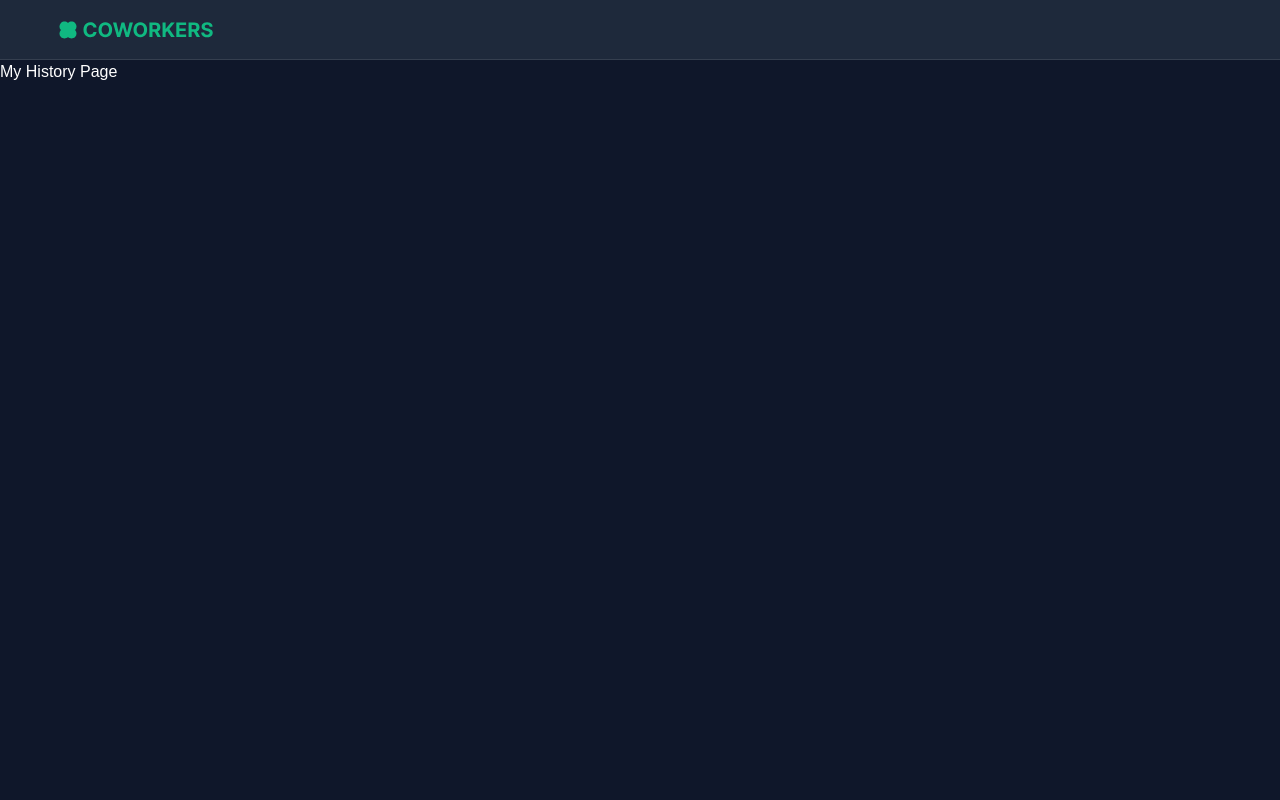
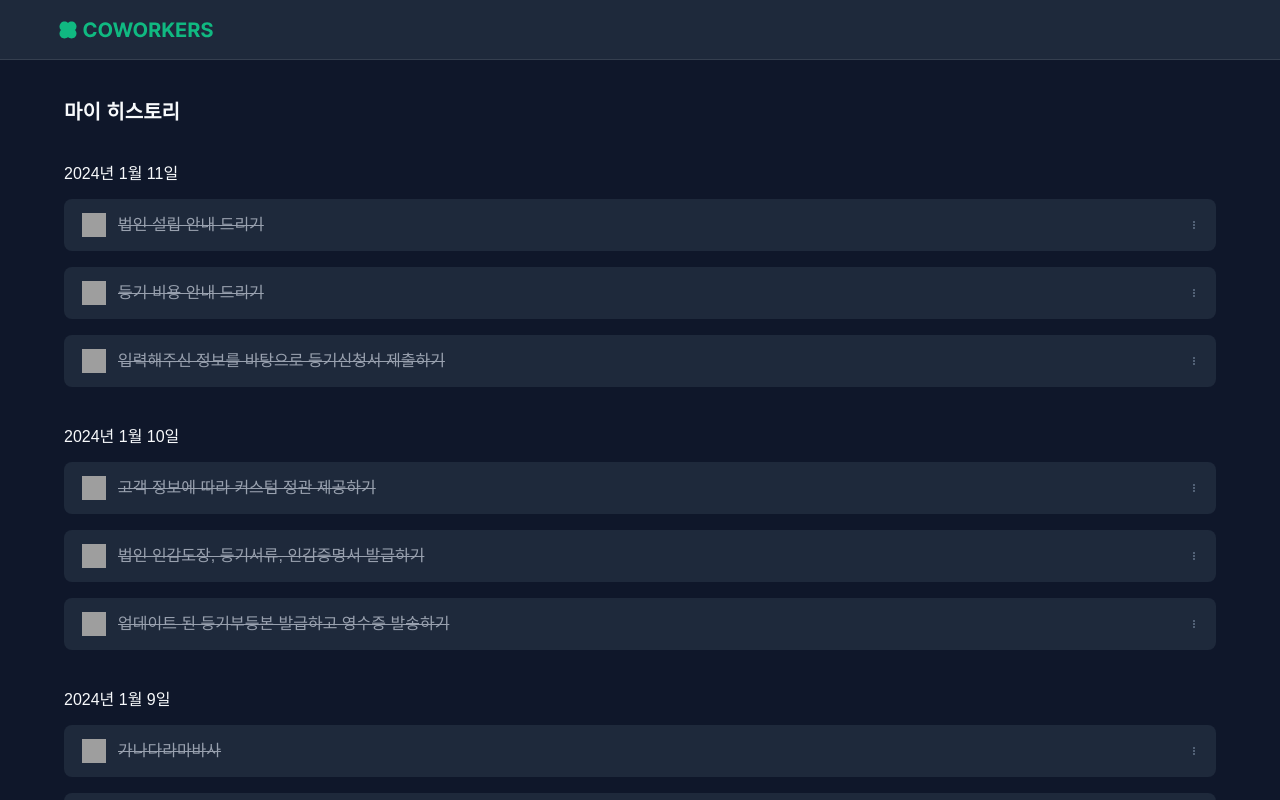
Before and after one commit to ozen0718/coworkers, a Next.js app: page /myhistory in a window 1280 px wide. Shown: the top 800 px of the page. Built offline with nearby package versions, Linux system fonts and the light colour scheme; grey boxes are pictures that could not be loaded.

Commit message:
[Refactor] Remove unnecessary wrapper div

```diff
--- a/src/app/(main)/[teamid]/page.tsx
+++ b/src/app/(main)/[teamid]/page.tsx
@@ -12,8 +12,7 @@ export default function TeamPage() {
   const sectionHeaderButtonStyle = 'text-md-regular text-primary';
 
   return (
-    <div className="bg-bg300 flex min-h-[100vh] w-full min-w-[375px] flex-col items-center justify-start px-4 pt-6 sm:px-6">
-      <div className="min-80 h-fit w-full max-w-300">
+    <div className="mx-auto min-h-[100vh] w-full max-w-300 min-w-[375px] px-4 py-6 sm:px-6">
       <TeamHeader title="팀이름" />
 
       <section className={sectionStyle}>
@@ -61,6 +60,5 @@ export default function TeamPage() {
         </div>
       </section>
     </div>
-    </div>
   );
 }
--- a/src/app/(main)/myhistory/page.tsx
+++ b/src/app/(main)/myhistory/page.tsx
@@ -1,3 +1,31 @@
+import TaskHistoryByDate from '@/components/MyHistoryByDate';
+import { MyHistoryItemProps } from '@/types/myhistorytypes';
+
+const temporaryData: Record<string, MyHistoryItemProps[]> = {
+  '2024-01-11': [
+    { title: '법인 설립 안내 드리기', completed: true },
+    { title: '등기 비용 안내 드리기', completed: true },
+    { title: '입력해주신 정보를 바탕으로 등기신청서 제출하기', completed: true },
+  ],
+  '2024-01-10': [
+    { title: '고객 정보에 따라 커스텀 정관 제공하기', completed: true },
+    { title: '법인 인감도장, 등기서류, 인감증명서 발급하기', completed: true },
+    { title: '업데이트 된 등기부등본 발급하고 영수증 발송하기', completed: true },
+  ],
+  '2024-01-09': [
+    { title: '가나다라마바사', completed: true },
+    { title: '아자차카타파하', completed: true },
+    { title: 'ABCDEFG HIJKLMN', completed: true },
+  ],
+};
+
 export default function MyHistoryPage() {
-  return <div>My History Page</div>;
+  return (
+    <div className="mx-auto flex min-h-[100vh] w-full max-w-300 min-w-[375px] flex-col gap-10 px-4 py-10 sm:px-6">
+      <h1 className="text-xl-bold text-gray100">마이 히스토리</h1>
+      {Object.entries(temporaryData).map(([date, history]) => (
+        <TaskHistoryByDate key={date} date={date} history={history} />
+      ))}
+    </div>
+  );
 }
--- /dev/null
+++ b/src/components/MyHistoryByDate.tsx
@@ -0,0 +1,15 @@
+import MyHistoryItem from '@/components/common/MyHistoryItem';
+import { MyHistoryByDateProps } from '@/types/myhistorytypes';
+import getKoreanDateString from '@/utils/date';
+
+export default function TaskHistoryByDate({ date, history }: MyHistoryByDateProps) {
+  return (
+    <div className="flex flex-col gap-4">
+      <h2 className="text-lg-medium text-gray100">{getKoreanDateString(`${date}`)}</h2>
+
+      {history.map(({ title, completed }) => (
+        <MyHistoryItem key={title} title={title} completed={completed} />
+      ))}
+    </div>
+  );
+}
--- /dev/null
+++ b/src/components/common/MyHistoryItem.tsx
@@ -0,0 +1,55 @@
+'use client';
+import React, { useState } from 'react';
+import Image from 'next/image';
+import clsx from 'clsx';
+import { MyHistoryItemProps } from '@/types/myhistorytypes';
+import ActionMenu from '@/components/common/ActionMenu';
+
+export default function TodoItem({ title, completed }: MyHistoryItemProps) {
+  const [isChecked, setIsChecked] = useState(completed);
+  const toggleChecked = () => setIsChecked((prev) => !prev);
+
+  return (
+    <div className="bg-bg200 flex h-fit min-h-11 w-full items-center justify-between rounded-lg px-3.5 py-2.5">
+      <button
+        onClick={toggleChecked}
+        aria-pressed={isChecked}
+        className="flex cursor-pointer gap-3 p-1"
+      >
+        <Image
+          src={isChecked ? '/icons/checkbox_done.svg' : '/icons/checkbox_default.svg'}
+          alt={isChecked ? '완료' : '미완료'}
+          width={24}
+          height={24}
+          className={clsx('h-6 w-6', {
+            'text-green-400': isChecked,
+            'text-gray-400': !isChecked,
+          })}
+        />
+
+        <span
+          className={clsx('text-left font-medium break-all whitespace-normal', {
+            'text-gray-400 line-through': isChecked,
+            'text-white': !isChecked,
+          })}
+        >
+          {title}
+        </span>
+      </button>
+
+      <ActionMenu
+        trigger={
+          <Image
+            src="/icons/kebab.svg"
+            alt="더보기"
+            width={16}
+            height={16}
+            className="h-4 w-4 text-gray-300"
+          />
+        }
+        onEdit={() => console.log('수정하기')}
+        onDelete={() => console.log('삭제하기')}
+      />
+    </div>
+  );
+}
--- /dev/null
+++ b/src/types/myhistorytypes.ts
@@ -0,0 +1,10 @@
+export interface MyHistoryItemProps {
+  title: string;
+  completed: boolean;
+}
+
+export interface MyHistoryByDateProps {
+  date: string;
+  history: MyHistoryItemProps[];
+  customClass?: string;
+}
--- /dev/null
+++ b/src/utils/date.ts
@@ -0,0 +1,7 @@
+export default function getKoreanDateString(dateString: string): string {
+  const date = new Date(dateString);
+  const year = date.getFullYear();
+  const month = date.getMonth() + 1;
+  const day = date.getDate();
+  return `${year}년 ${month}월 ${day}일`;
+}
```
Lines whose indentation alone changed are shown as unchanged.
